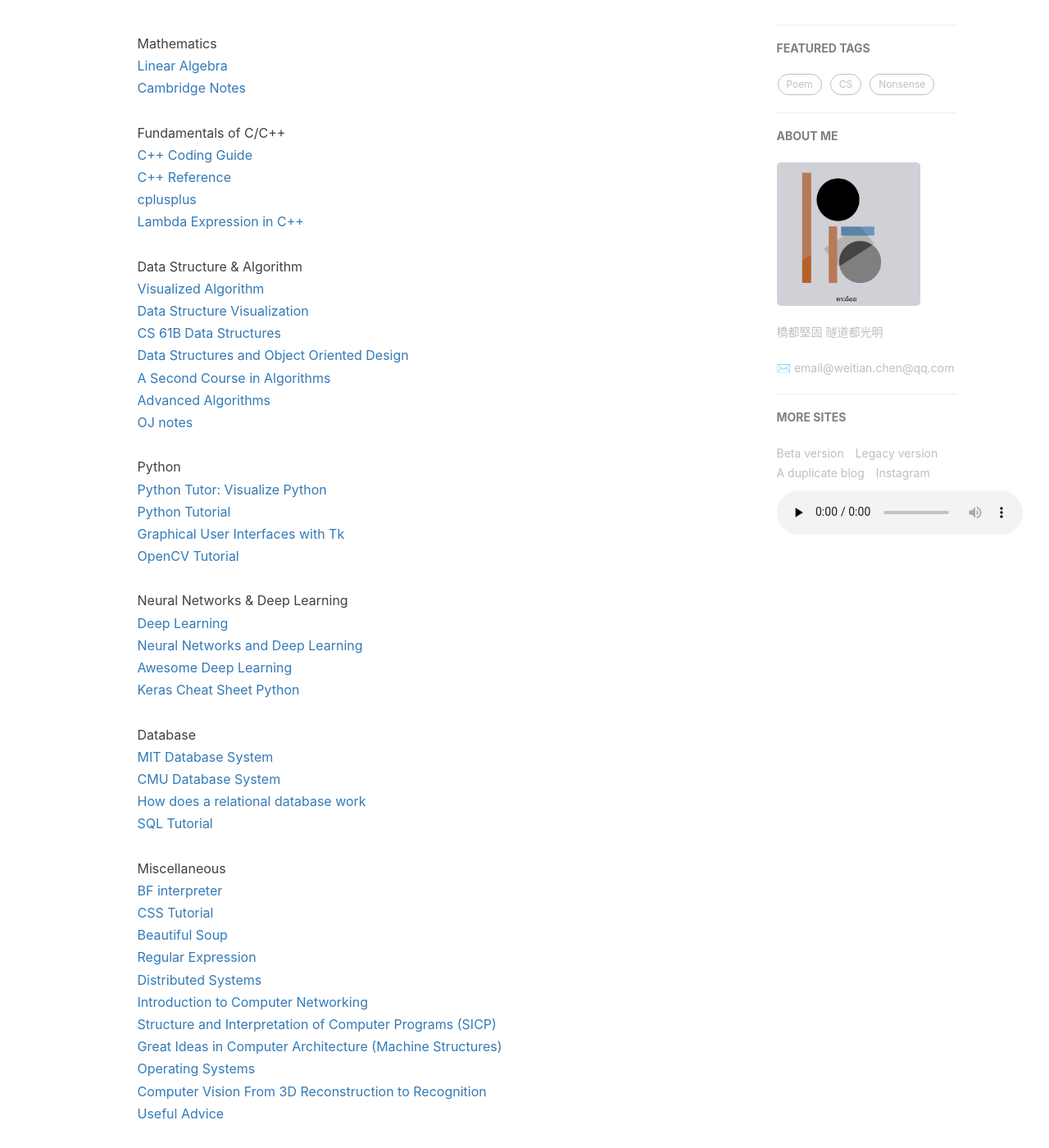
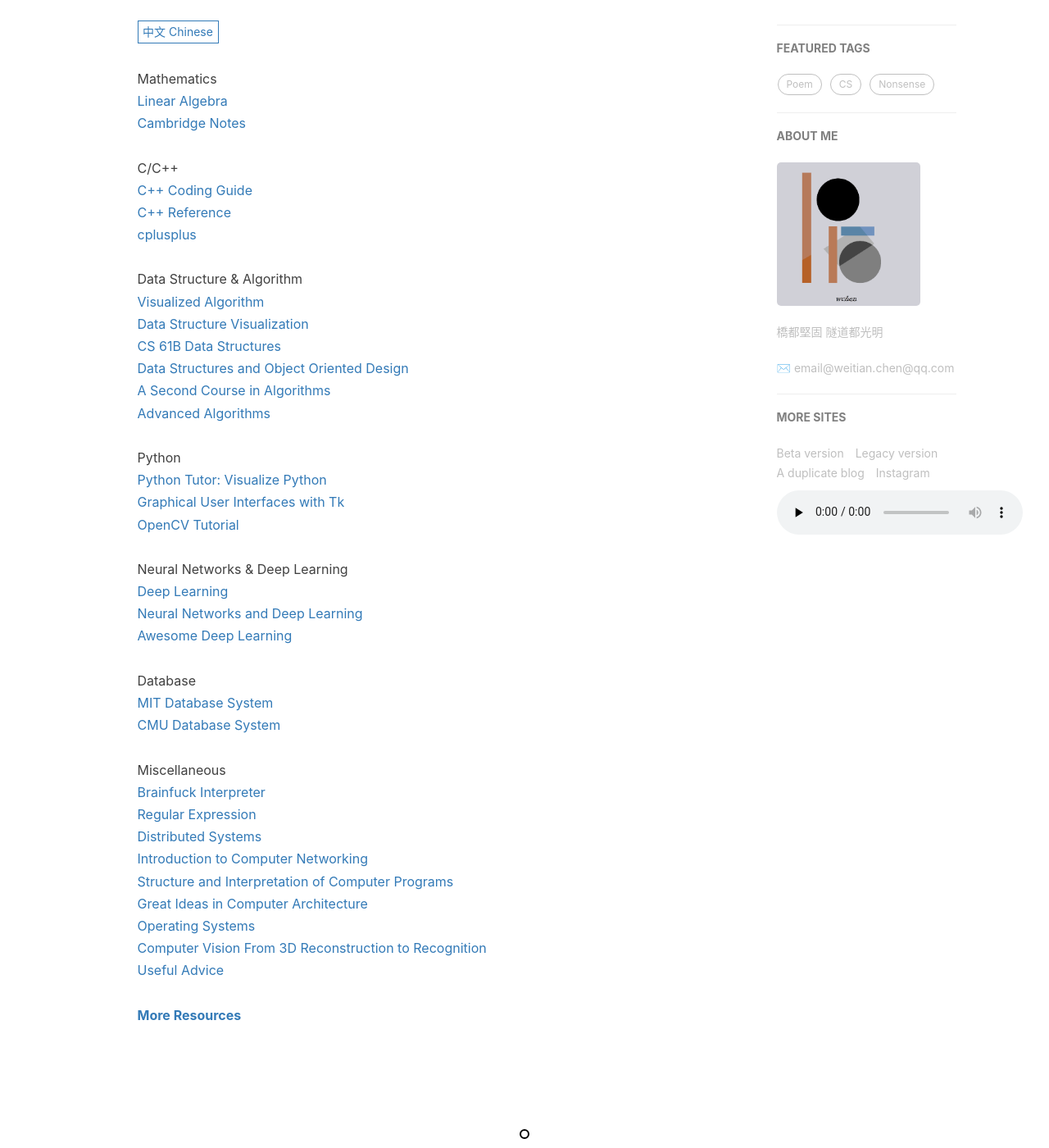
Before and after one commit to w20chen/w20chen.github.io, a Jekyll site: the page built from 1-resources.html, in a window 1280 px wide and 1400 px high, scrolled down 428 px. Shown: the whole window at 82% size. Built offline with Jekyll 4.4.1, drawn with Linux system fonts in a browser that asks for light colours; nearby versions of some CDN libraries; comment, search, counter and statistics services are not loaded.

Commit message:
Update 1-resources.html

```diff
--- a/1-resources.html
+++ b/1-resources.html
@@ -6,10 +6,10 @@
 ---
 
 <!-- Language Selector -->
-<!-- <select class="sel-lang" onchange= "onLanChange(this.options[this.options.selectedIndex].value)">
+<select class="sel-lang" onchange= "onLanChange(this.options[this.options.selectedIndex].value)">
     <option value="0" selected> 中文 Chinese </option>
     <option value="1"> 英文 English </option>
-</select> -->
+</select>
 
 <!-- Chinese Version -->
 <div class="zh post-container">
@@ -18,11 +18,10 @@
 <a href="http://immersivemath.com/ila/tableofcontents.html?">Linear Algebra</a><br>
 <a href="http://dec41.user.srcf.net/notes/">Cambridge Notes</a><br>
 <br>
-Fundamentals of C/C++<br>
+C/C++<br>
 <a href="http://www-scf.usc.edu/~csci104/20142/docs/coding-guide.pdf">C++ Coding Guide</a><br>
 <a href="https://en.cppreference.com/">C++ Reference</a><br>
 <a href="http://www.cplusplus.com/">cplusplus</a><br>
-<a href="https://docs.microsoft.com/en-us/cpp/cpp/lambda-expressions-in-cpp?view=msvc-160#:~:text=In%20C%2B%2B11%20and%20later%2C%20a%20lambda%20expression%E2%80%94often%20called,that%20are%20passed%20to%20algorithms%20or%20asynchronous%20methods.">Lambda Expression in C++</a><br>
 <br>
 Data Structure & Algorithm<br>
 <a href="https://visualgo.net/en">Visualized Algorithm</a><br>
@@ -31,11 +30,9 @@
 <a href="http://www-scf.usc.edu/~csci104/20142/resources.html">Data Structures and Object Oriented Design</a><br>
 <a href="http://timroughgarden.org/w16/w16.html">A Second Course in Algorithms</a><br>
 <a href="http://people.seas.harvard.edu/~minilek/cs224/fall14/lec.html">Advanced Algorithms</a><br>
-<a href="https://wchen0.blog.luogu.org/">OJ notes</a><br>
 <br>
 Python<br>
 <a href="https://pythontutor.com/">Python Tutor: Visualize Python</a><br>
-<a href="https://python.iswbm.com/">Python Tutorial</a><br>
 <a href="https://docs.python.org/3/library/tk.html">Graphical User Interfaces with Tk</a><br>
 <a href="https://docs.opencv.org/2.4/doc/tutorials/tutorials.html">OpenCV Tutorial</a><br>
 <br>
@@ -43,23 +40,18 @@
 <a href="https://blog.csdn.net/attitude_yu/article/details/80963323">Deep Learning</a><br>
 <a href="http://neuralnetworksanddeeplearning.com/">Neural Networks and Deep Learning</a><br>
 <a href="https://github.com/ChristosChristofidis/awesome-deep-learning#books">Awesome Deep Learning</a><br>
-<a href="https://s3.amazonaws.com/assets.datacamp.com/blog_assets/Keras_Cheat_Sheet_Python.pdf">Keras Cheat Sheet Python</a><br>
 <br>
 Database<br>
 <a href="http://db.lcs.mit.edu/6.830/">MIT Database System</a><br>
 <a href="https://15445.courses.cs.cmu.edu/fall2020/">CMU Database System</a><br>
-<a href="http://coding-geek.com/how-databases-work/">How does a relational database work</a><br>
-<a href="https://www.w3school.com.cn/sql/index.asp">SQL Tutorial</a><br>
 <br>
 Miscellaneous<br>
-<a href="./proj/bf.html">BF interpreter</a><br>
-<a href="https://www.21xrx.com/full_stack/Css/index.html">CSS Tutorial</a><br>
-<a href="https://beautifulsoup.readthedocs.io/zh_CN/v4.4.0/">Beautiful Soup</a><br>
+<a href="/proj/bf.html">Brainfuck Interpreter</a><br>
 <a href="https://regex101.com/">Regular Expression</a><br>
 <a href="https://pdos.csail.mit.edu/6.824/">Distributed Systems</a><br>
 <a href="https://cs144.github.io/">Introduction to Computer Networking</a><br>
-<a href="https://cs61a.org/">Structure and Interpretation of Computer Programs (SICP)</a><br>
-<a href="https://cs61c.org/su21/">Great Ideas in Computer Architecture (Machine Structures)</a><br>
+<a href="https://cs61a.org/">Structure and Interpretation of Computer Programs</a><br>
+<a href="https://cs61c.org/su21/">Great Ideas in Computer Architecture</a><br>
 <a href="http://web.stanford.edu/~ouster/cgi-bin/cs140-spring14/index.php">Operating Systems</a><br>
 <a href="https://web.stanford.edu/class/cs231a/">Computer Vision From 3D Reconstruction to Recognition</a><br>
 <a href="https://www.eecs.harvard.edu/htk/phdadvice/">Useful Advice</a><br>
@@ -70,15 +62,11 @@
 </div>
 
 <!-- English Version -->
-<!-- <div class="en post-container">
-    <h5>Talks</h5>
+<div class="en post-container">
+    <h5>Well...</h5>
     <ul>
-    <li><a href="https://github.com">GitHub</a></li>
-    <li><a href="http://jekyll.com.cn/">jekyll</a></li>
-    <li><a href="https://pages.github.com/">GitHub Pages</a></li>
-    <li><a href="https://  .github.io">  </a></li>
     </ul>
-</div> -->
+</div>
 
 <!-- Handle Language Change -->
 <script type="text/javascript">
```
